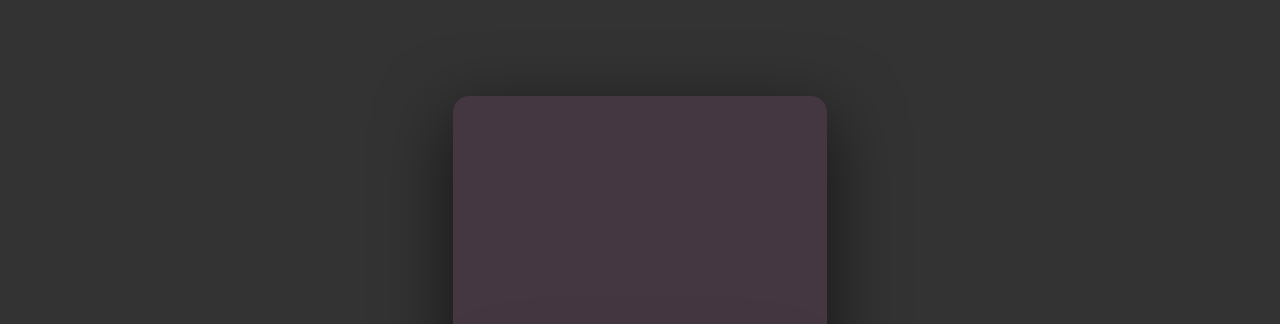
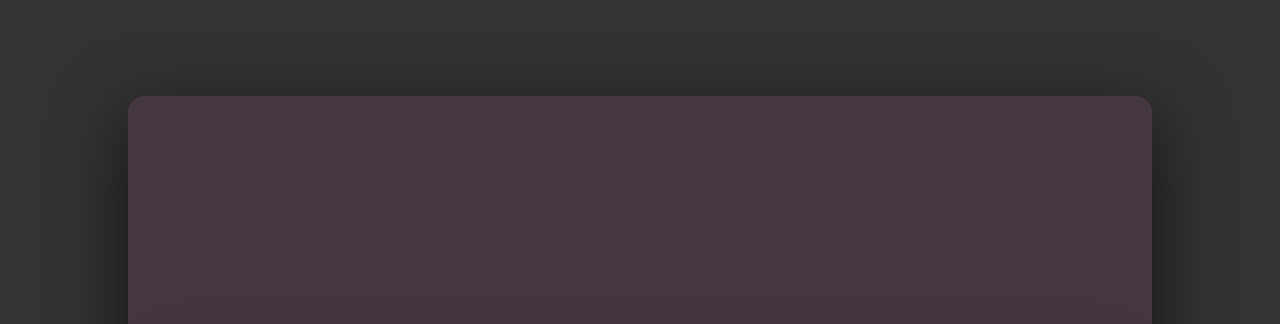
Before and after one commit to DevelopGray/PingPongScoreboard, a plain HTML site: page index.html in a window 1280 px wide. Shown: the top 324 px of the page. Drawn offline with nearby package versions, Linux system fonts and the light colour scheme.

Commit message:
Updated sizes

```diff
--- a/styles.css
+++ b/styles.css
@@ -6,8 +6,8 @@ body {
 }
 
 .scoreboard {
-    height: 60.37vh;
-    width: 29.167vw;
+    height: 60vh;
+    width: 80vw;
     background-color: #443742;
     margin: auto;
     margin-top: 6rem;
```
